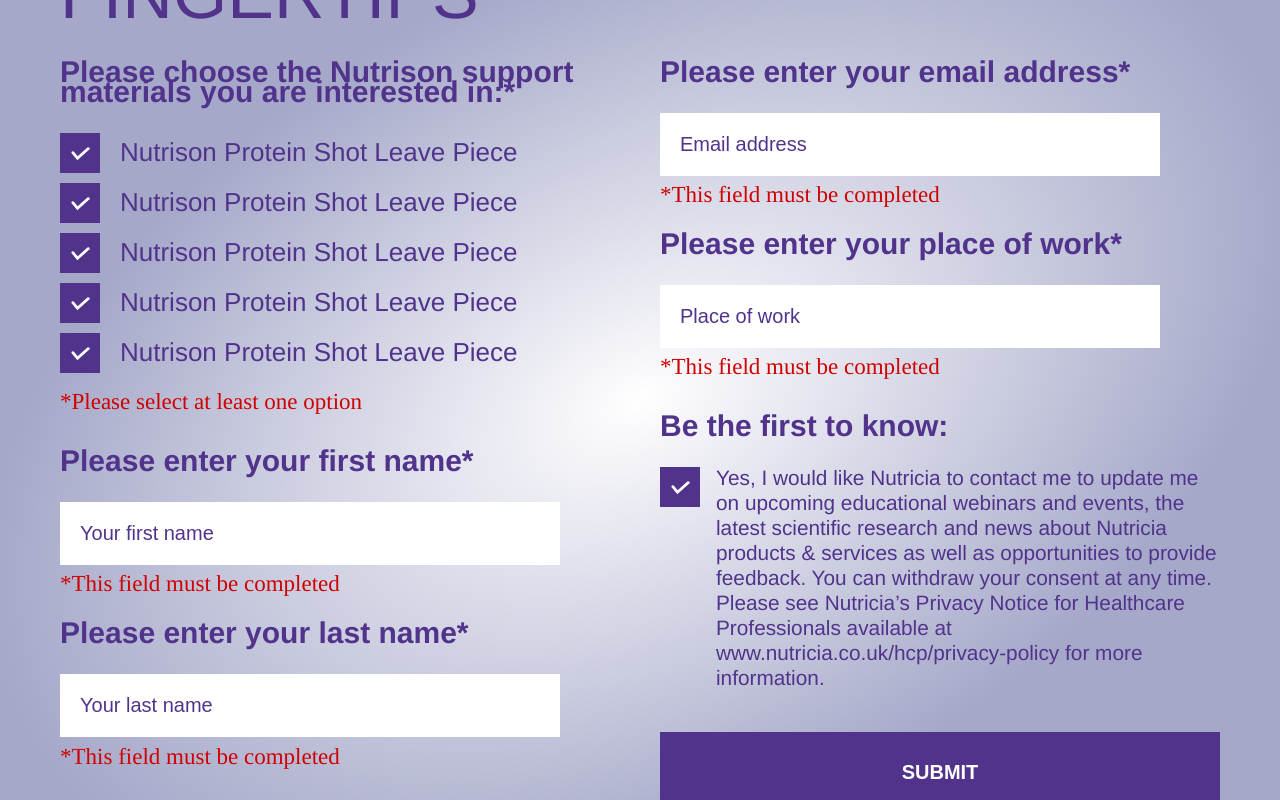
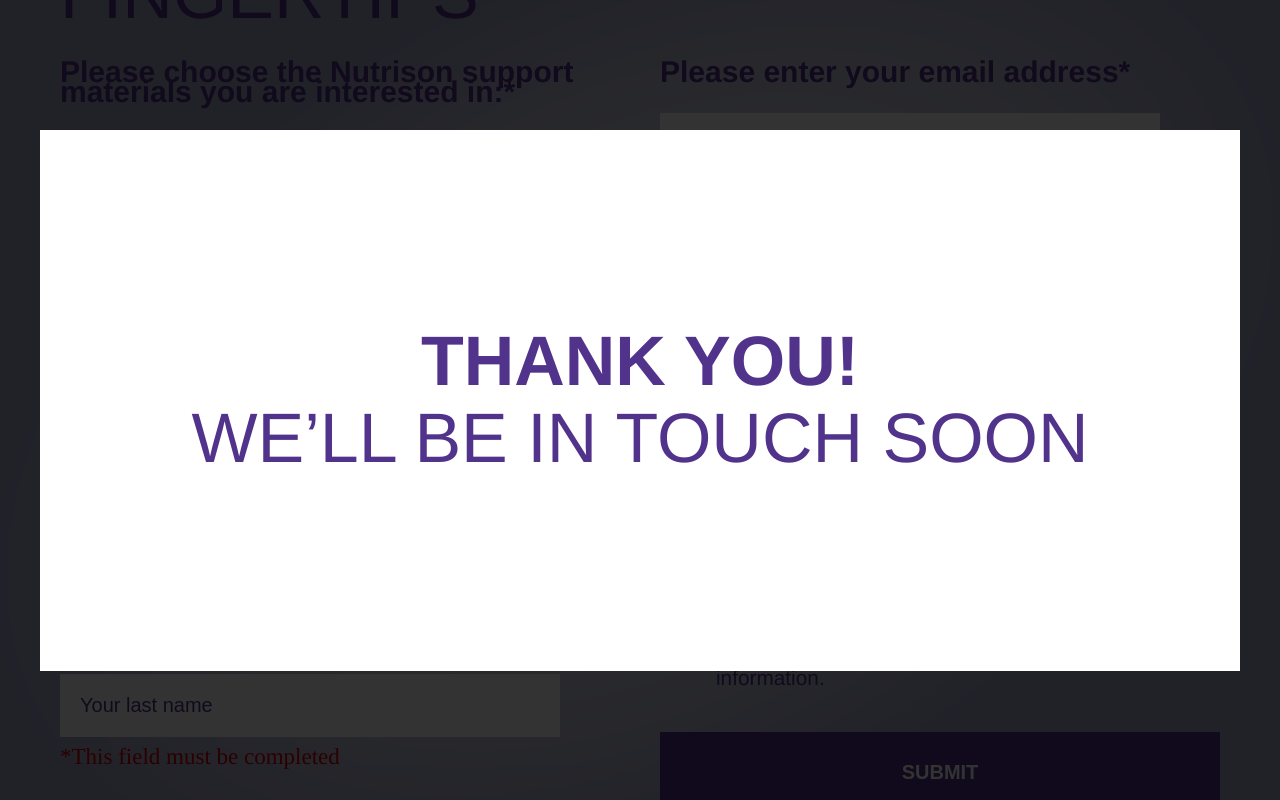
Before and after one commit to Life-Healthcare/nutricia-touchscreen, a React app: page / in a window 1280 px wide. Built offline with nearby package versions, Linux system fonts and the light colour scheme.

Commit message:
feat: modal

```diff
--- a/src/components/form/form.tsx
+++ b/src/components/form/form.tsx
@@ -10,6 +10,7 @@
   Section,
 } from "@/components/form/styles";
 import { Checkbox, Error, TextInput } from "@/components/form/components/input";
+import Modal from "@/components/modal/modal";
 
 type User = {
   nutrison: {
@@ -39,6 +40,7 @@
   function onChange(e: React.ChangeEvent<HTMLInputElement>) {}
 
   return (
+    <>
       <FormWrapper>
         <Header>
           <h1>
@@ -148,23 +150,27 @@
         <Footer>
           <Section>
             <p>*Required fields</p>
-          <p>This information is intended for healthcare professionals only.</p>
+            <p>
+              This information is intended for healthcare professionals only.
+            </p>
           </Section>
           <Section>
             <h3>Data Protection:</h3>
             <p>
               Data Protection: Nutricia Ltd. acting as data controller collects
-            and manages your personal information. Please see Nutricia’s Privacy
-            Notice for Healthcare Professionals available at
-            www.nutricia.co.uk/hcp/privacy-policy for more information. You can
-            withdraw your consent at any time. Any personal data provided by you
-            to Nutricia will be held in accordance with our Privacy Notice, UK
-            GDPR and the Data Protection Act 2018. Nutricia Ltd, Newmarket
-            Avenue, Whitehorse Business Park, Trowbridge, Wiltshire BA14 0XQ,
-            England.
+              and manages your personal information. Please see Nutricia’s
+              Privacy Notice for Healthcare Professionals available at
+              www.nutricia.co.uk/hcp/privacy-policy for more information. You
+              can withdraw your consent at any time. Any personal data provided
+              by you to Nutricia will be held in accordance with our Privacy
+              Notice, UK GDPR and the Data Protection Act 2018. Nutricia Ltd,
+              Newmarket Avenue, Whitehorse Business Park, Trowbridge, Wiltshire
+              BA14 0XQ, England.
             </p>
           </Section>
         </Footer>
       </FormWrapper>
+      <Modal />
+    </>
   );
 }
--- /dev/null
+++ b/src/components/modal/modal.tsx
@@ -0,0 +1,13 @@
+import React from "react";
+import { Box, ModalWrapper } from "@/components/modal/styles";
+
+export default function Modal() {
+  return (
+    <ModalWrapper>
+      <Box>
+        <h1>THANK YOU!</h1>
+        <h2>WE’LL BE IN TOUCH SOON</h2>
+      </Box>
+    </ModalWrapper>
+  );
+}
--- /dev/null
+++ b/src/components/modal/styles.ts
@@ -0,0 +1,39 @@
+import styled from "styled-components";
+
+export const ModalWrapper = styled.main`
+  inset: 0;
+  position: fixed;
+  height: 100vh;
+  width: 100vw;
+  background-color: rgba(000, 000, 000, 0.8);
+  display: flex;
+  align-items: center;
+  justify-content: center;
+  padding: 2em;
+`;
+
+export const Box = styled.div`
+  width: 100%;
+  max-width: 1200px;
+  height: 100%;
+  max-height: 541px;
+
+  display: flex;
+  flex-direction: column;
+  align-items: center;
+  justify-content: center;
+  text-align: center;
+  background-color: #ffffff;
+  padding: 5em;
+
+  h1,
+  h2 {
+    font-size: 3.5em;
+    line-height: 1.1;
+    color: var(--color-primary);
+  }
+
+  h1 {
+    font-weight: bold;
+  }
+`;
```
Lines whose indentation alone changed are shown as unchanged.
